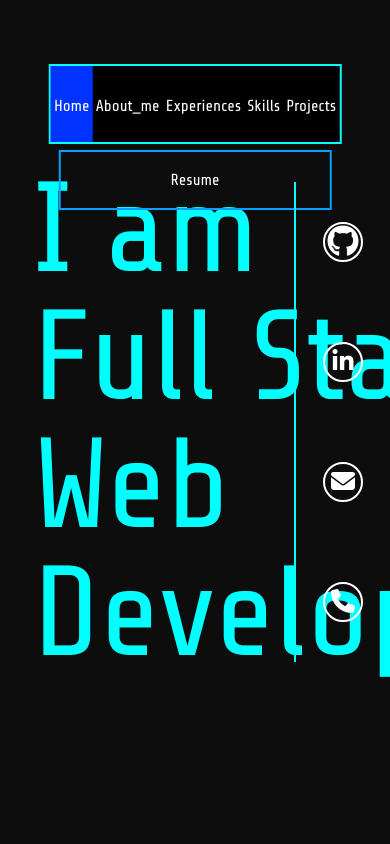
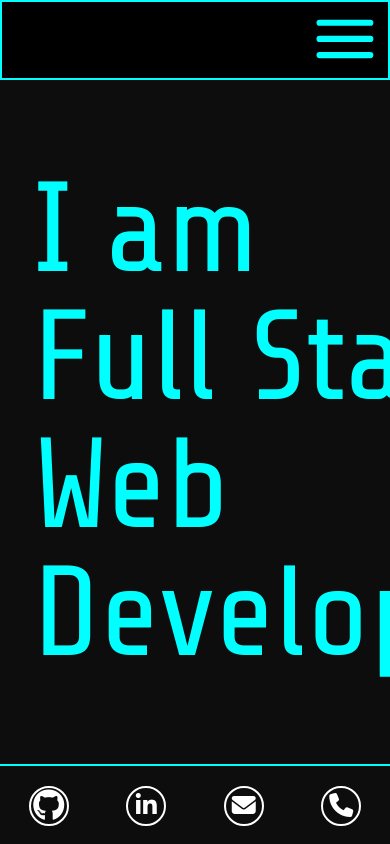
Before and after one commit to pramotepon/portfolio, a React (Vite) app: page / in a window 390 px wide. Shown: the top 844 px of the page. Built offline with nearby package versions, Linux system fonts and the light colour scheme.

Commit message:
Navbar responsive completed

```diff
--- a/src/components/ContactBar.jsx
+++ b/src/components/ContactBar.jsx
@@ -2,11 +2,11 @@ import React from 'react'
 
 const ContactBar = () => {
     return (
-        <div className='flex flex-col bg-transparent w-24 fixed right-0 top-1/2 translate-y-m-50 border-l-2 border-tertiary text-center z-50'>
-            <a href='https://github.com/pramotepon' target='_blank' className='block h-10 w-10 text-white my-10 border-2 border-white rounded-full pt-1.5 mx-auto'><i className="fa-brands fa-github fa-2xl"></i></a>
-            <a href='https://www.linkedin.com/in/pramotephanon/' target='_blank' className='block h-10 w-10 text-white my-10 border-2 border-white rounded-full pt-1.5 mx-auto'><i className="fa-brands fa-linkedin-in fa-xl"></i></a>
-            <a href='mailto: pramote.p.on@gmail.com' className='block h-10 w-10 text-white my-10 border-2 border-white rounded-full pt-1.5 mx-auto'><i className="fa-solid fa-envelope fa-xl"></i></a>
-            <a href='tel:+66891149400' target='_blank' className='block h-10 w-10 text-white my-10 border-2 border-white rounded-full pt-1.5 mx-auto'><i className="fa-solid fa-phone fa-xl"></i></a>
+        <div className='flex md:flex-col bg-transparent h-20 md:h-auto fixed w-full md:w-24 bottom-0 md:right-0 md:top-1/2 md:translate-y-m-50 border-t-2 md:border-t-0 md:border-l-2 border-tertiary text-center z-50'>
+            <a href='https://github.com/pramotepon' target='_blank' className='block h-10 w-10 text-white my-5 md:my-10 border-2 border-white rounded-full pt-1.5 mx-auto'><i className="fa-brands fa-github fa-2xl"></i></a>
+            <a href='https://www.linkedin.com/in/pramotephanon/' target='_blank' className='block h-10 w-10 text-white my-5 md:my-10 border-2 border-white rounded-full pt-1.5 mx-auto'><i className="fa-brands fa-linkedin-in fa-xl"></i></a>
+            <a href='mailto: pramote.p.on@gmail.com' className='block h-10 w-10 text-white my-5 md:my-10 border-2 border-white rounded-full pt-1.5 mx-auto'><i className="fa-solid fa-envelope fa-xl"></i></a>
+            <a href='tel:+66891149400' target='_blank' className='block h-10 w-10 text-white my-5 md:my-10 border-2 border-white rounded-full pt-1.5 mx-auto'><i className="fa-solid fa-phone fa-xl"></i></a>
         </div>
     )
 }
--- a/src/components/Navbar.jsx
+++ b/src/components/Navbar.jsx
@@ -1,12 +1,26 @@
-import React from 'react'
-import { NavLink } from 'react-router-dom'
+import React, { useState } from 'react'
+import { NavLink } from 'react-router-dom';
+
+
 
 const Navbar = () => {
-    const classActive = 'block h-full pt-7 bg-quaternary';
-    const classNoActive = 'block h-full pt-7 transition-all duration-300 hover:bg-quaternary';
+
+    const [isToggle, setIsToggle] = useState(false);
+
+    const navToggle = () => {
+        setIsToggle(!isToggle);
+    }
+
+    const classActive = 'block h-full pb-4 pt-4 md:pb-0 md:pt-7 bg-quaternary';
+    const classNoActive = 'block h-full pb-4 pt-4 md:pb-0 md:pt-7 transition-all duration-300 hover:bg-quaternary';
     return (
-        <nav className='bg-black fixed left-1/2 transform translate-x-m-50 top-16 w-9/12 h-20 border-2 border-tertiary z-50'>
-            <ul className='text-white flex flex-wrap justify-around h-full text-center items-center'>
+        <nav className={`bg-black fixed md:left-1/2 transform md:translate-x-m-50 h-20${isToggle ? ' max-md:h-auto' : ''} border-2 border-tertiary z-50 md:top-16 w-full md:w-9/12 overflow-hidden`}>
+            <button className='text-tertiary md:hidden float-right' onClick={navToggle}>
+                <svg xmlns="http://www.w3.org/2000/svg" fill="#00FFFF" viewBox="0 0 26 25" strokeWidth="2" stroke="currentColor" className="w-20 h-15">
+                    <path strokeLinecap="round" strokeLinejoin="round" d="M3.75 6.75h16.5M3.75 12h16.5m-16.5 5.25h16.5" />
+                </svg>
+            </button>
+            <ul className='text-white flex flex-col md:flex-row md:flex-wrap md:justify-around h-full text-center md:items-center mt-20 md:mt-0'>
                 <li className='grow h-full'>
                     <NavLink to={'/'} className={({ isActive }) =>
                         isActive ? classActive : classNoActive
@@ -33,7 +47,7 @@ const Navbar = () => {
                     }>Projects</NavLink>
                 </li>
                 <li className='grow h-full p-2'>
-                    <a href='/resume/Resume-Pramote-Phanon.pdf' target='_BLANK' className='block h-full pt-4 border-2 border-secondary transition-all duration-300 hover:bg-quaternary'>Resume</a>
+                    <a href='/resume/Resume-Pramote-Phanon.pdf' target='_BLANK' className='block h-full pb-4 pt-4 md:pb-0 md:pt-4 border-2 border-secondary transition-all duration-300 hover:bg-quaternary'>Resume</a>
                 </li>
             </ul>
         </nav>
```
